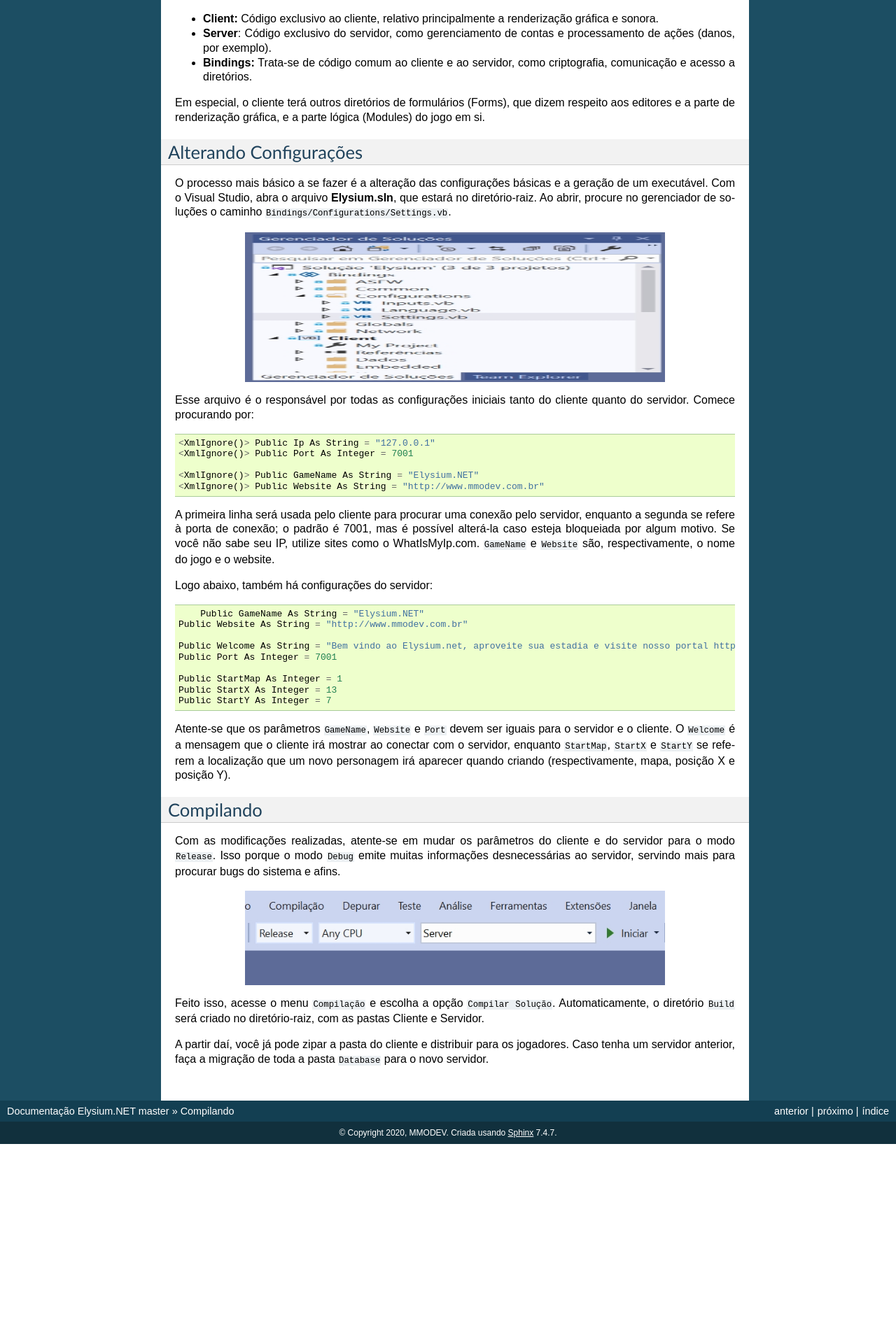
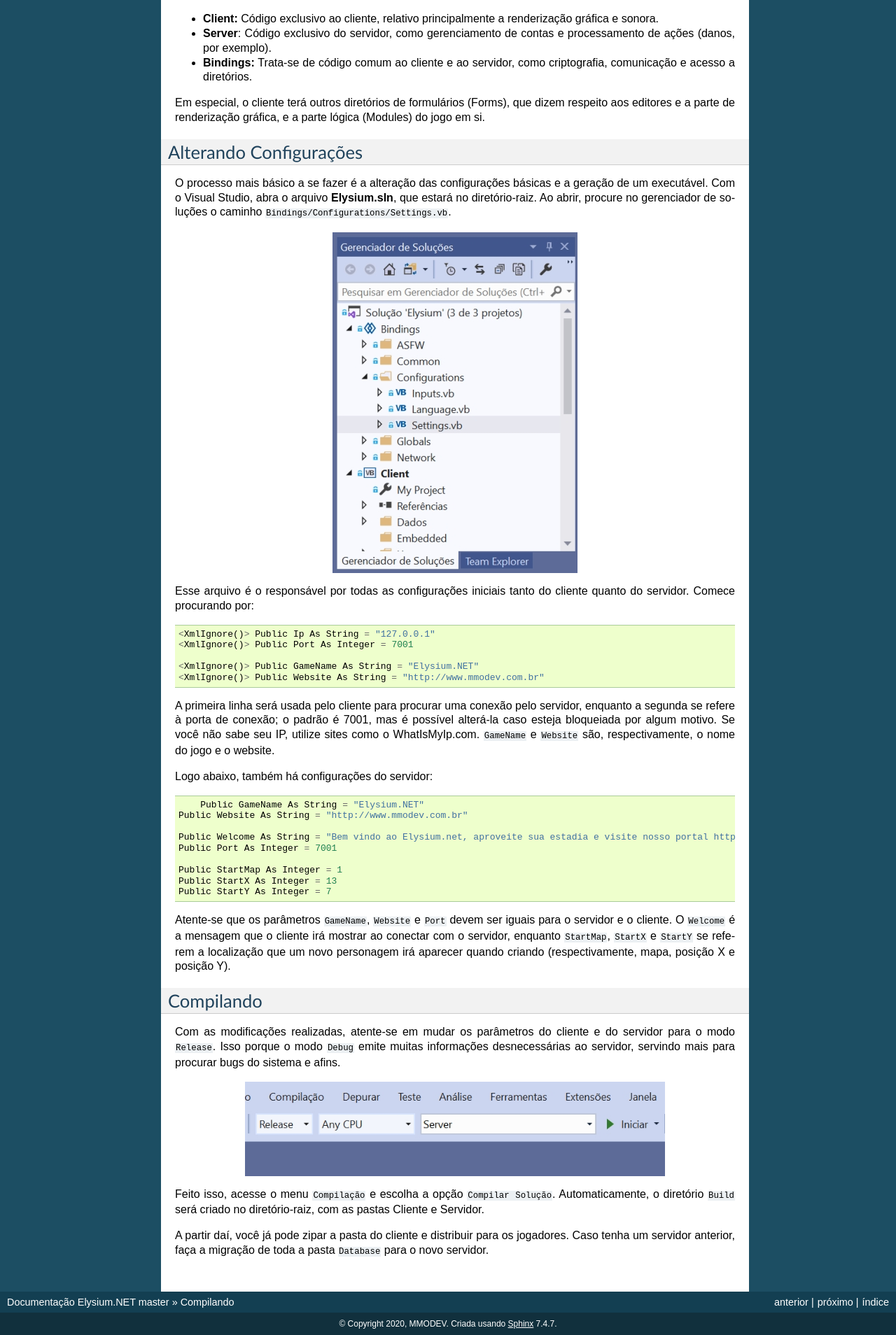
Before and after one commit to raijenki/elysium, a Sphinx documentation site: the page built from docs/intro/compiling.rst, in a window 1280 px wide. Shown: the part 1129-3037 px from the top of the page at 70% size. Built offline with Sphinx 7.4.7, drawn with Linux system fonts in a browser that asks for light colours; before the commit the page ends 2764 px from its top, so only the background shows below that.

Commit message:
Update compiling.rst

```diff
--- a/docs/intro/compiling.rst
+++ b/docs/intro/compiling.rst
@@ -48,9 +48,9 @@
 O processo mais básico a se fazer é a alteração das configurações básicas e a geração de um executável. Com o Visual Studio, abra o arquivo **Elysium.sln**, que estará no diretório-raiz. Ao abrir, procure no gerenciador de soluções o caminho ``Bindings/Configurations/Settings.vb``.
 
 .. image:: images/gerenciador_solucoes.jpg
-    :width: 600px
+    :width: 350px
     :align: center
-    :height: 214px
+    :height: 487px
     :alt: alternate text
 
 Esse arquivo é o responsável por todas as configurações iniciais tanto do cliente quanto do servidor. Comece procurando por:
```
